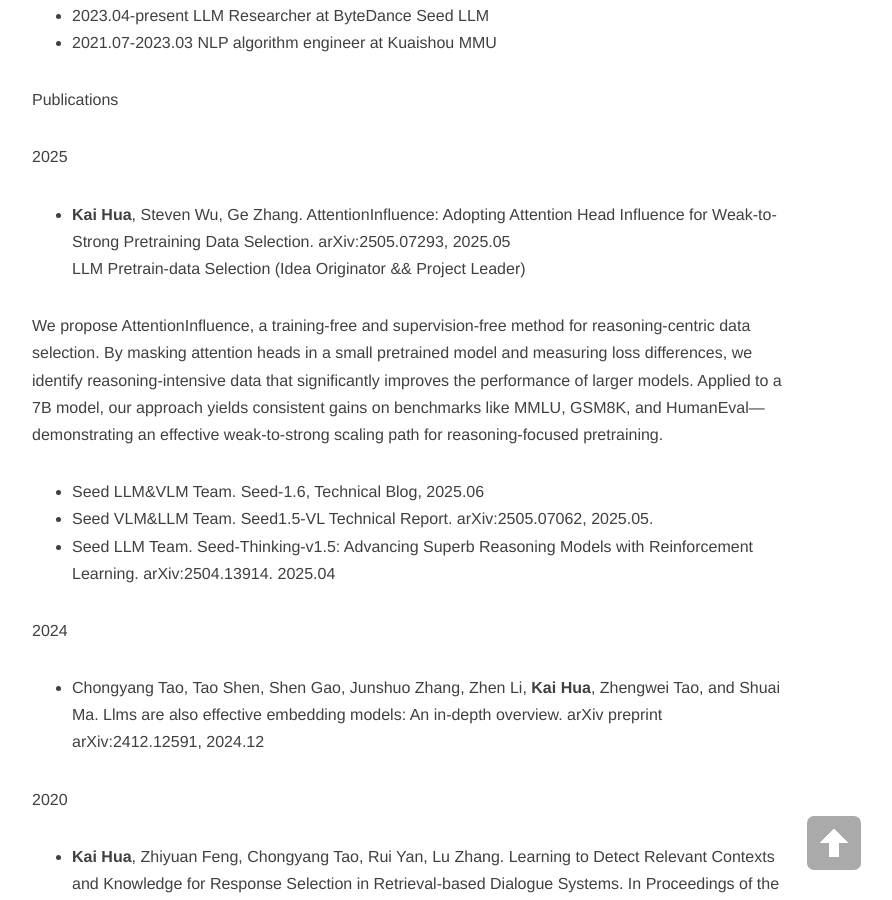
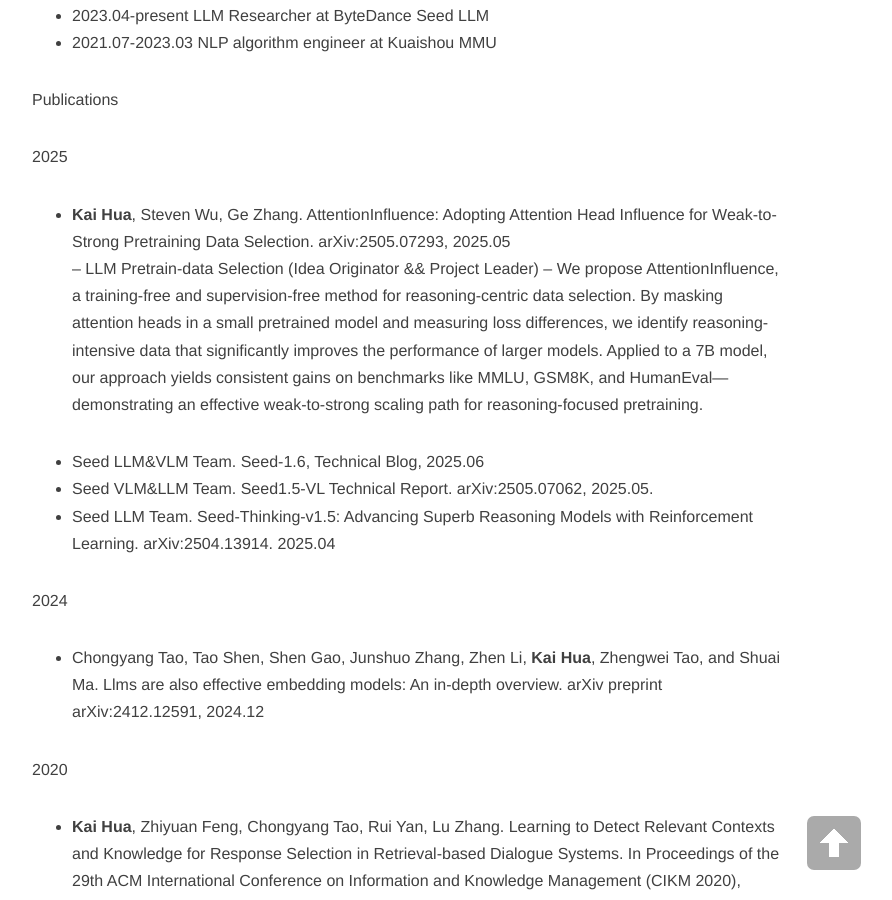
Before and after one commit to kifish/kifish.github.io, a Jekyll site: the page built from about.md, in a window 1280 px wide and 900 px high, scrolled down 590 px. Shown: the whole window, without its empty margins (233-1125 px from the left). Built offline with Jekyll 4.4.1, drawn with Linux system fonts in a browser that asks for light colours; nearby versions of some CDN libraries.

```diff
--- a/about.md
+++ b/about.md
@@ -16,9 +16,8 @@ Publications
 2025
 
 - **Kai Hua**, Steven Wu, Ge Zhang. AttentionInfluence: Adopting Attention Head Influence for Weak-to-Strong Pretraining Data Selection. arXiv:2505.07293, 2025.05<br>
-LLM Pretrain-data Selection (Idea Originator && Project Leader)
-
-We propose AttentionInfluence, a training-free and supervision-free method for reasoning-centric data selection. By masking attention heads in a small pretrained model and measuring loss differences, we identify reasoning-intensive data that significantly improves the performance of larger models. Applied to a 7B model, our approach yields consistent gains on benchmarks like MMLU, GSM8K, and HumanEval—demonstrating an effective weak-to-strong scaling path for reasoning-focused pretraining.
+-- LLM Pretrain-data Selection (Idea Originator && Project Leader)
+-- We propose AttentionInfluence, a training-free and supervision-free method for reasoning-centric data selection. By masking attention heads in a small pretrained model and measuring loss differences, we identify reasoning-intensive data that significantly improves the performance of larger models. Applied to a 7B model, our approach yields consistent gains on benchmarks like MMLU, GSM8K, and HumanEval—demonstrating an effective weak-to-strong scaling path for reasoning-focused pretraining.
 
 - Seed LLM&VLM Team. [Seed-1.6](https://seed.bytedance.com/en/seed1_6), Technical Blog, 2025.06<br>
 - Seed VLM&LLM Team. Seed1.5-VL Technical Report. arXiv:2505.07062, 2025.05.<br>
```
